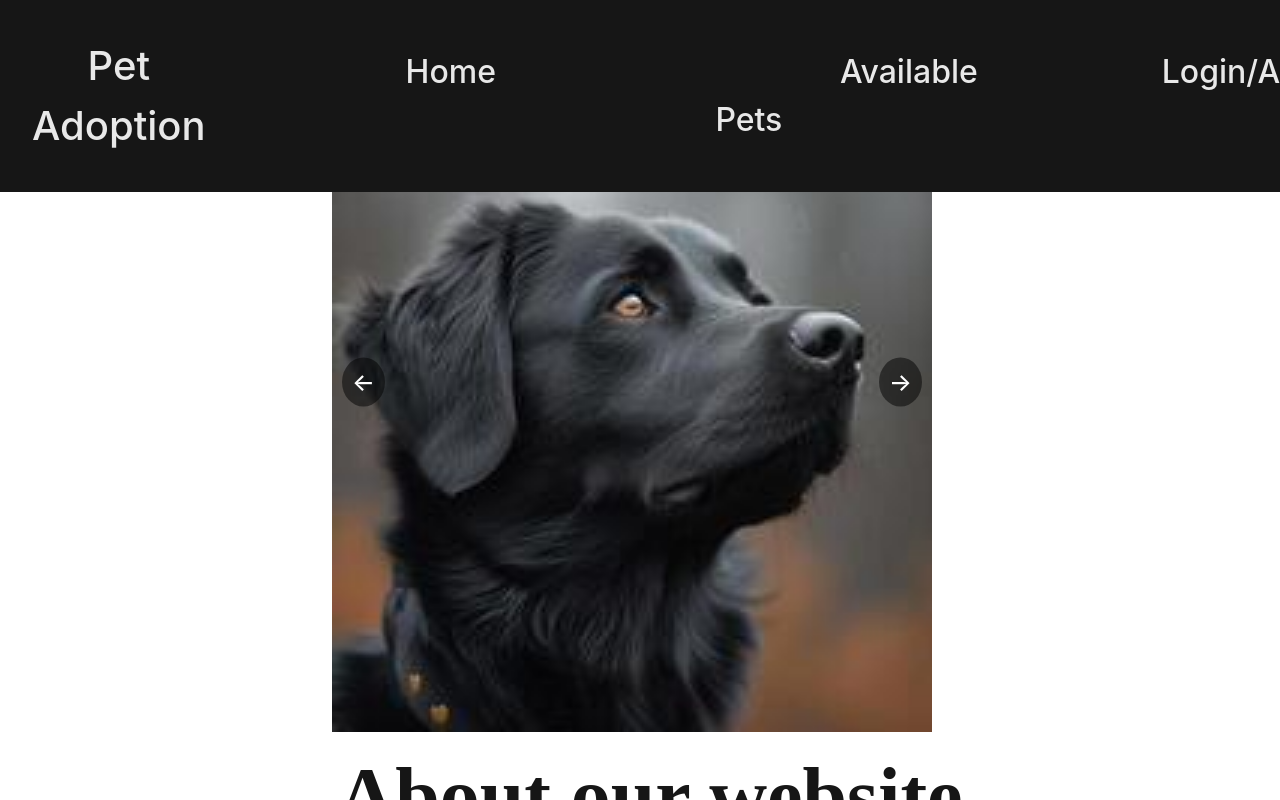
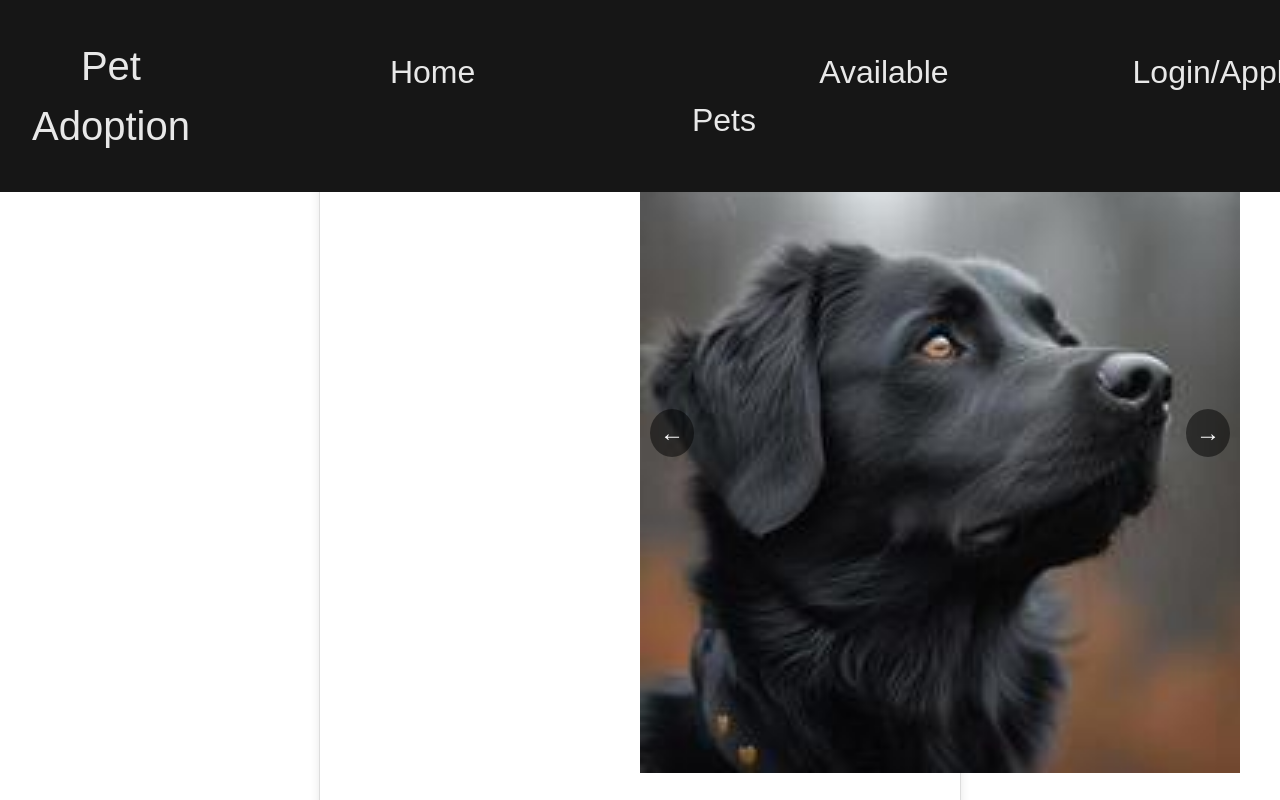
Before and after one commit to LegenWang/Pet-Adoption, a React (Vite) app in the folder frontend/react-team46/: page / in a window 1280 px wide. Shown: the top 800 px of the page. Built offline with nearby package versions, Linux system fonts and the light colour scheme.

Commit message:
status page updated

```diff
--- a/frontend/react-team46/src/App.tsx
+++ b/frontend/react-team46/src/App.tsx
@@ -8,6 +8,7 @@ import { BrowserRouter as Router, Routes, Route } from 'react-router-dom';
 import HomePage from './components/HomePage';
 import PetsPage from './components/PetsPage';
 import LoginPage from './components/LoginPage';
+import ApplicationStatus from './components/AppStatus';
 
 function App() {
   const [count, setCount] = useState(0)
@@ -21,6 +22,7 @@ function App() {
         <Route path="/" element={<HomePage/>} />
         <Route path="/pets" element={<PetsPage/>} />
         <Route path="/Login" element={<LoginPage/>} />
+        <Route path="/Status" element={<ApplicationStatus/>} />
       </Routes>
     </div>
   </Router>
--- /dev/null
+++ b/frontend/react-team46/src/components/AppStatus.css
@@ -0,0 +1,58 @@
+/* General Styles */
+body {
+    font-family: Arial, sans-serif;
+    text-align: center;
+    margin: 20px;
+}
+
+.container {
+    max-width: 600px;
+    margin: 0 auto;
+    padding: 20px;
+    border: 1px solid #ddd;
+    border-radius: 8px;
+    box-shadow: 0 0 10px rgba(0, 0, 0, 0.1);
+}
+
+h1 {
+    font-size: 24px;
+    color: #333;
+}
+
+.status-container {
+    margin-top: 20px;
+    text-align: left;
+}
+
+.status-item {
+    display: flex;
+    align-items: center;
+    margin: 10px 0;
+}
+
+.status-item label {
+    flex-grow: 1;
+    font-size: 18px;
+    color: #333;
+}
+
+.status-item input[type="checkbox"] {
+    width: 20px;
+    height: 20px;
+    accent-color: #6a1b9a;
+}
+
+button {
+    margin-top: 20px;
+    padding: 10px 20px;
+    font-size: 16px;
+    color: #fff;
+    background-color: #007bff;
+    border: none;
+    border-radius: 4px;
+    cursor: pointer;
+}
+
+button:hover {
+    background-color: #0056b3;
+}
--- /dev/null
+++ b/frontend/react-team46/src/components/AppStatus.tsx
@@ -0,0 +1,40 @@
+// src/HomePage.js
+import React, { useState } from 'react';
+import './AppStatus.css';
+
+const ApplicationStatus: React.FC = () => {
+    return (
+        <div className="container">
+            <h1>Congratulations! You’ve successfully submitted the application.</h1>
+            <p>Your application status is below:</p>
+
+            <div className="status-container">
+                <div className="status-item">
+                    <label>Received</label>
+                    <input type="checkbox" checked readOnly />
+                </div>
+                <div className="status-item">
+                    <label>Under Review</label>
+                    <input type="checkbox" checked readOnly />
+                </div>
+                <div className="status-item">
+                    <label>Additional Information Required</label>
+                    <input type="checkbox" checked readOnly />
+                </div>
+                <div className="status-item">
+                    <label>In Progress</label>
+                    <input type="checkbox" checked readOnly />
+                </div>
+                <div className="status-item">
+                    <label>Completed, click here to see the result</label>
+                    <input type="checkbox" checked readOnly />
+                </div>
+            </div>
+
+            <button>Cancel application</button>
+        </div>
+    );
+}
+
+
+export default ApplicationStatus;
--- a/frontend/react-team46/src/components/Navbar.tsx
+++ b/frontend/react-team46/src/components/Navbar.tsx
@@ -19,6 +19,9 @@ const Navbar: React.FC = () => {
         <li>
           <Link to="/login">Login/Apply</Link>
         </li>
+        <li>
+          <Link to="/Status">Status</Link>
+        </li>
       </ul>
     </nav>
   );
```
